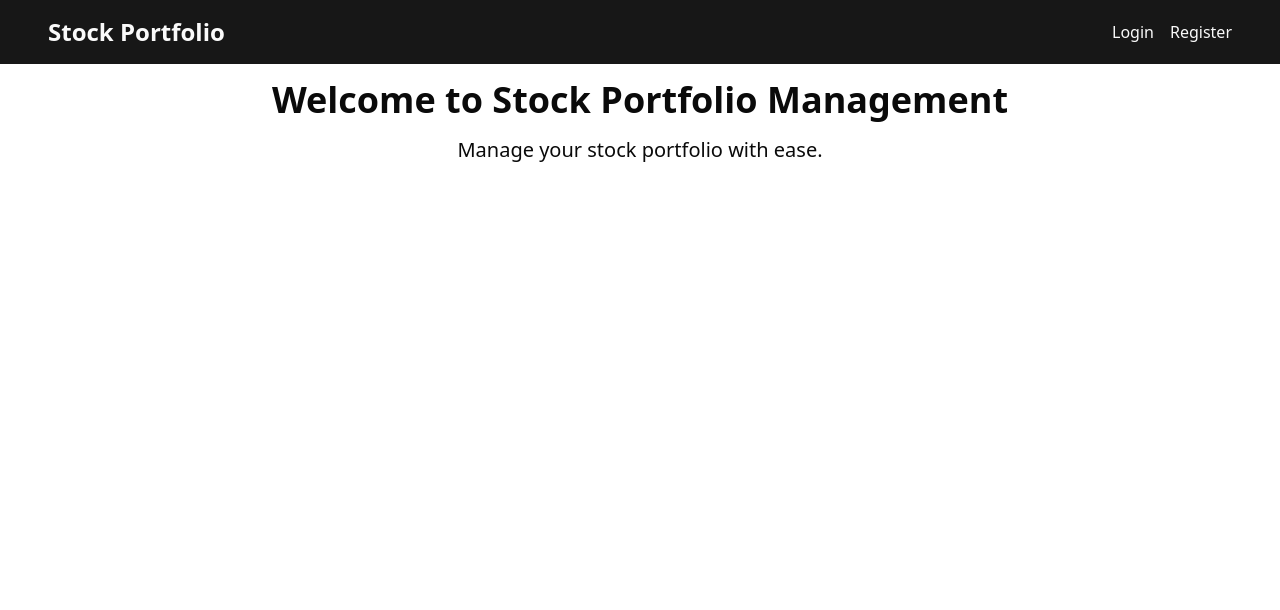
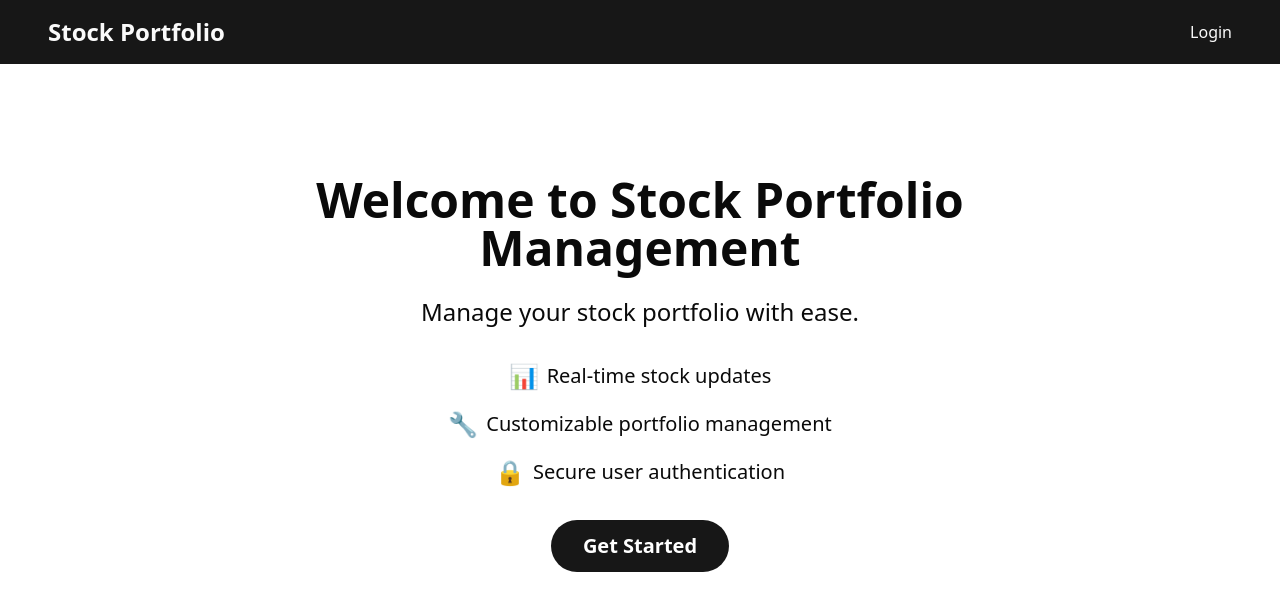
Before and after one commit to Tabnine-GTM/portfolio-frontend, a React (Vite) app: page / in a window 1280 px wide. Shown: the top 610 px of the page. Built offline with nearby package versions, Linux system fonts and the light colour scheme; no server answers.

Commit message:
feat(ui): enhance layout and home page design
- Remove Register link from the unauthenticated version of the header
- Improve home page with feature highlights and call-to-action
- Adjust styling for better visual hierarchy and user experience

```diff
--- a/src/components/Layout.tsx
+++ b/src/components/Layout.tsx
@@ -35,9 +35,6 @@ export default function Layout() {
 								<Link to="/login" className="hover:underline">
 									Login
 								</Link>
-								<Link to="/register" className="hover:underline">
-									Register
-								</Link>
 							</>
 						)}
 					</div>
--- a/src/pages/Home.tsx
+++ b/src/pages/Home.tsx
@@ -1,10 +1,34 @@
+import { Link } from "react-router-dom";
+
 export default function Home() {
 	return (
-		<div className="text-center">
-			<h1 className="text-4xl font-bold mb-4">
-				Welcome to Stock Portfolio Management
-			</h1>
-			<p className="text-xl">Manage your stock portfolio with ease.</p>
+		<div className="flex justify-center pt-16 bg-background">
+			<div className="text-center text-foreground p-8 rounded-lg max-w-3xl">
+				<h1 className="text-5xl font-bold mb-6">
+					Welcome to Stock Portfolio Management
+				</h1>
+				<p className="text-2xl mb-8">Manage your stock portfolio with ease.</p>
+				<div className="space-y-4 mb-8">
+					<FeatureItem icon="📊" text="Real-time stock updates" />
+					<FeatureItem icon="🔧" text="Customizable portfolio management" />
+					<FeatureItem icon="🔒" text="Secure user authentication" />
+				</div>
+				<Link
+					to="/register"
+					className="inline-block bg-primary text-white font-bold text-xl py-3 px-8 rounded-full"
+				>
+					Get Started
+				</Link>
+			</div>
 		</div>
 	);
 }
+
+function FeatureItem({ icon, text }: { icon: string; text: string }) {
+	return (
+		<div className="flex items-center justify-center space-x-2">
+			<span className="text-2xl">{icon}</span>
+			<span className="text-xl">{text}</span>
+		</div>
+	);
+}
```
